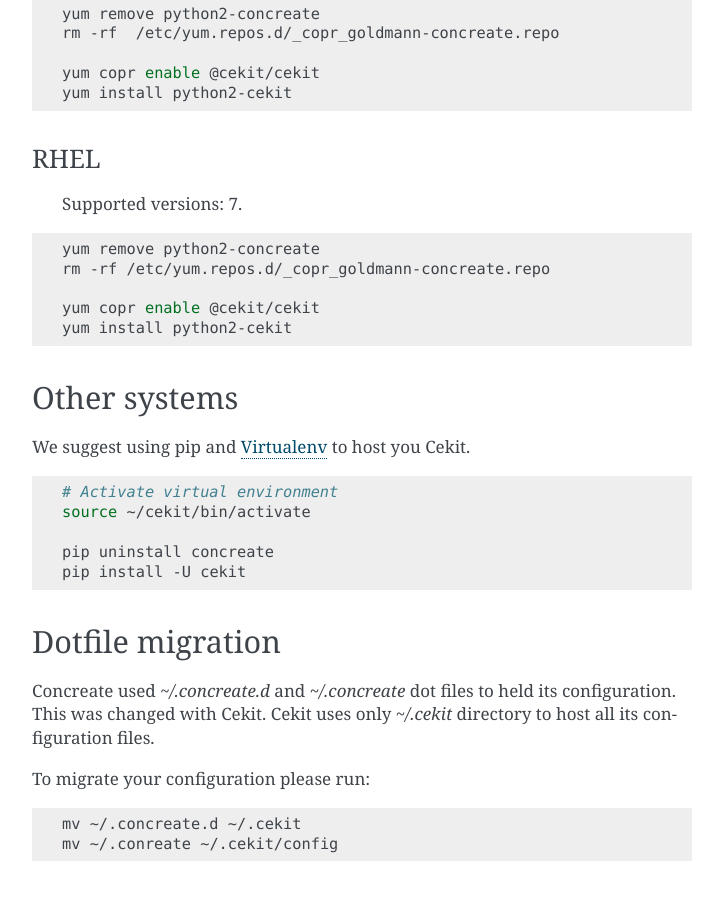
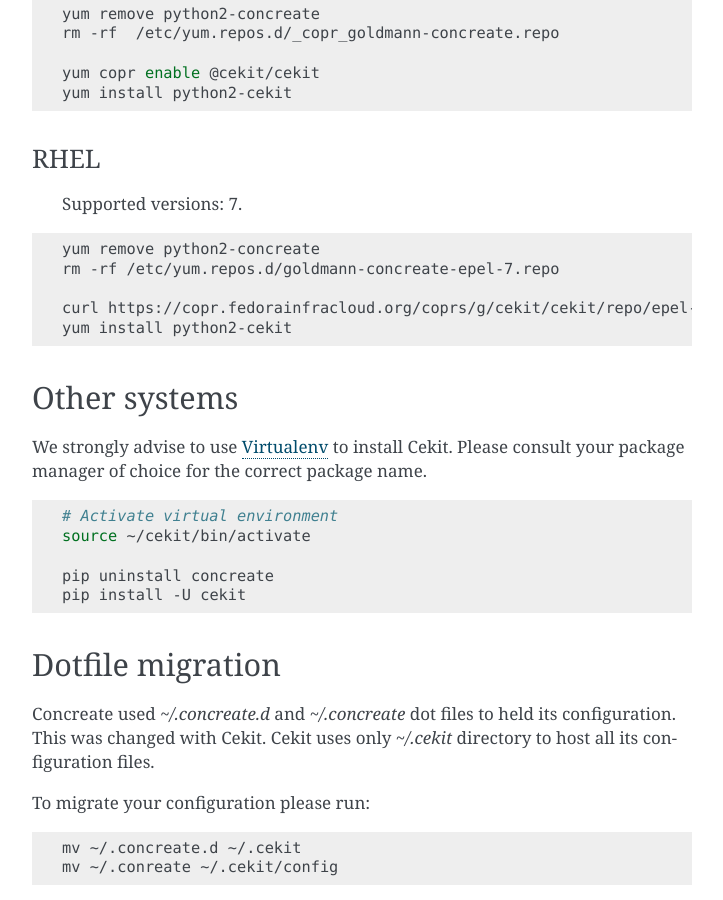
Before and after one commit to cekit/cekit, a Sphinx documentation site: the page built from docs/upgrade.rst, in a window 1280 px wide and 900 px high, scrolled down 1408 px. Shown: the whole window, without its empty margins (388-1111 px from the left). Built offline with Sphinx 7.4.7, drawn with Linux system fonts in a browser that asks for light colours.

Commit message:
updated urls for cekit repos and wording about virtualenv

```diff
--- a/docs/installation.rst
+++ b/docs/installation.rst
@@ -35,7 +35,7 @@
 
 .. code-block:: bash
 
-    curl https://copr.fedorainfracloud.org/coprs/goldmann/cekit/repo/epel-7/goldmann-cekit-epel-7.repo -o /etc/yum.repos.d/goldmann-cekit-epel-7.repo
+    curl https://copr.fedorainfracloud.org/coprs/g/cekit/cekit/repo/epel-7/group_cekit-cekit-epel-7.repo -o /etc/yum.repos.d/cekit-epel-7.repo
     yum install python2-cekit
 
 Other systems
--- a/docs/upgrade.rst
+++ b/docs/upgrade.rst
@@ -80,16 +80,17 @@
 .. code-block:: bash
 
     yum remove python2-concreate
-    rm -rf /etc/yum.repos.d/_copr_goldmann-concreate.repo
+    rm -rf /etc/yum.repos.d/goldmann-concreate-epel-7.repo
 
-    yum copr enable @cekit/cekit
+    curl https://copr.fedorainfracloud.org/coprs/g/cekit/cekit/repo/epel-7/group_cekit-cekit-epel-7.repo -o /etc/yum.repos.d/cekit-epel-7.repo
     yum install python2-cekit
 
 
 Other systems
 -------------
 
-We suggest using pip and `Virtualenv <https://virtualenv.pypa.io/en/stable/>`_ to host you Cekit.
+We strongly advise to use `Virtualenv <https://virtualenv.pypa.io/en/stable/>`_ to install Cekit. Please consult
+your package manager of choice for the correct package name.
 
 .. code-block:: bash
 
```
